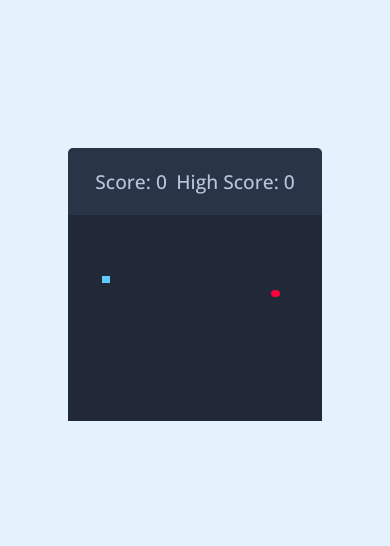
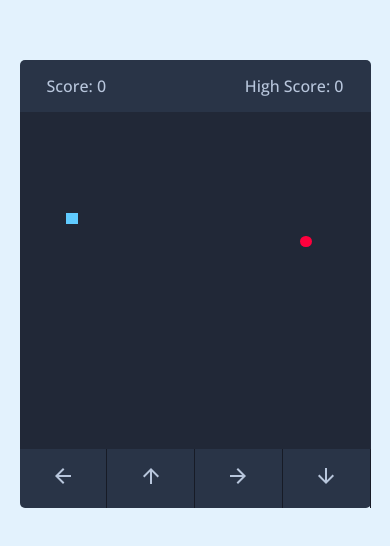
Before and after one commit to Kiyanoosh-kabootaran/snake-game, a plain HTML site: page index.html in a window 390 px wide. Shown: the part 138-684 px from the top of the page. Drawn offline with nearby package versions, Linux system fonts and the light colour scheme.

Commit message:
add arrow keys in smaller screens and make game field responsive

```diff
--- a/index.html
+++ b/index.html
@@ -4,6 +4,7 @@
   <meta charset="UTF-8">
   <meta name="viewport" content="width=device-width, initial-scale=1.0">
   <link rel="stylesheet" href="style.css">
+  <link rel="stylesheet" href="https://fonts.googleapis.com/css2?family=Material+Symbols+Outlined:opsz,wght,FILL,GRAD@24,400,0,0&icon_names=arrow_upward" />
   <script src="script.js" defer></script>
   <title>Snake Game</title>
 </head>
@@ -14,6 +15,15 @@
       <span class="high-score">High Score: 0</span>
     </div>
     <div class="play-board"></div>
+      <div class="controls">
+        <i data-key="ArrowLeft"><svg xmlns="http://www.w3.org/2000/svg" height="24px" viewBox="0 -960 960 960" width="24px" fill="#B8C6DC"><path d="m313-440 224 224-57 56-320-320 320-320 57 56-224 224h487v80H313Z"/></svg></i>
+
+        <i data-key="ArrowUp"><svg xmlns="http://www.w3.org/2000/svg" height="24px" viewBox="0 -960 960 960" width="24px" fill="#B8C6DC"><path d="M440-160v-487L216-423l-56-57 320-320 320 320-56 57-224-224v487h-80Z"/></svg></i>
+
+        <i data-key="ArrowRight"><svg xmlns="http://www.w3.org/2000/svg" height="24px" viewBox="0 -960 960 960" width="24px" fill="#B8C6DC"><path d="M647-440H160v-80h487L423-744l57-56 320 320-320 320-57-56 224-224Z"/></svg></i>
+
+        <i data-key="ArrowDown"><svg xmlns="http://www.w3.org/2000/svg" height="24px" viewBox="0 -960 960 960" width="24px" fill="#B8C6DC"><path d="M440-800v487L216-537l-56 57 320 320 320-320-56-57-224 224v-487h-80Z"/></svg></i>
+      </div>
   </div>
 </body>
 </html>
--- a/script.js
+++ b/script.js
@@ -11,6 +11,7 @@ let setIntervalId;
 let score = 0;
 let highScore = localStorage.getItem("high-score") || 0;
 highScoreElement.innerText = `High Score: ${highScore}`;
+const controls = document.querySelectorAll(".controls i");
 
 const changeFoodPosition = () => {
   //Passing a random 0-30 value as food position
@@ -42,6 +43,11 @@ const changeDirection = (e) => {
     velocityX = 1;
   }
 }
+
+controls.forEach(key => {
+  //Calling changeDirection on each key click and passing key dataset value as an object
+  key.addEventListener("click", ()=> changeDirection({key: key.dataset.key}));
+})
 
 const initGame = () => {
   if(gameOver) handleGameOver();
--- a/style.css
+++ b/style.css
@@ -49,3 +49,35 @@ body{
 .play-board .head{
   background: #60CBFF;
 }
+
+.controls {
+  display: none;
+  justify-content: space-between;
+}
+
+.controls i{
+  padding: 25px 0;
+  width: calc(100% / 4);
+  text-align: center;
+  font-size: 1.3rem;
+  cursor: pointer;
+  border-right: 1px solid #171b26;
+}
+
+@media screen and (max-width: 800px){
+  .wrapper{
+    width: 90vmin;
+    height: 115vmin;
+  }
+  .game-details{
+    font-size: 1rem;
+    padding: 15px 27px;
+  }
+  .controls{
+    display: flex;
+  }
+  .controls i{
+    padding: 15px 0;
+    font-size: 1rem;
+  }
+}
```
